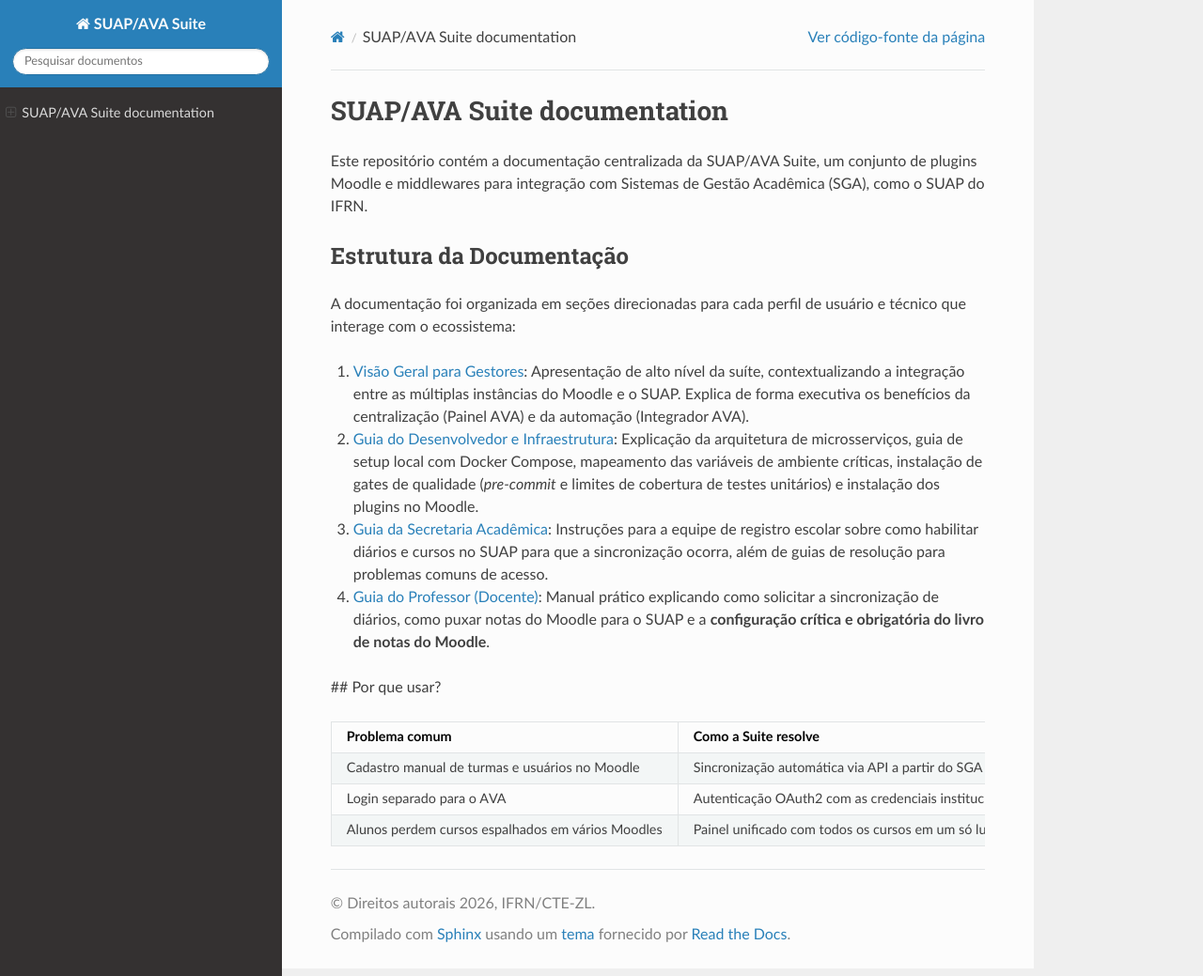
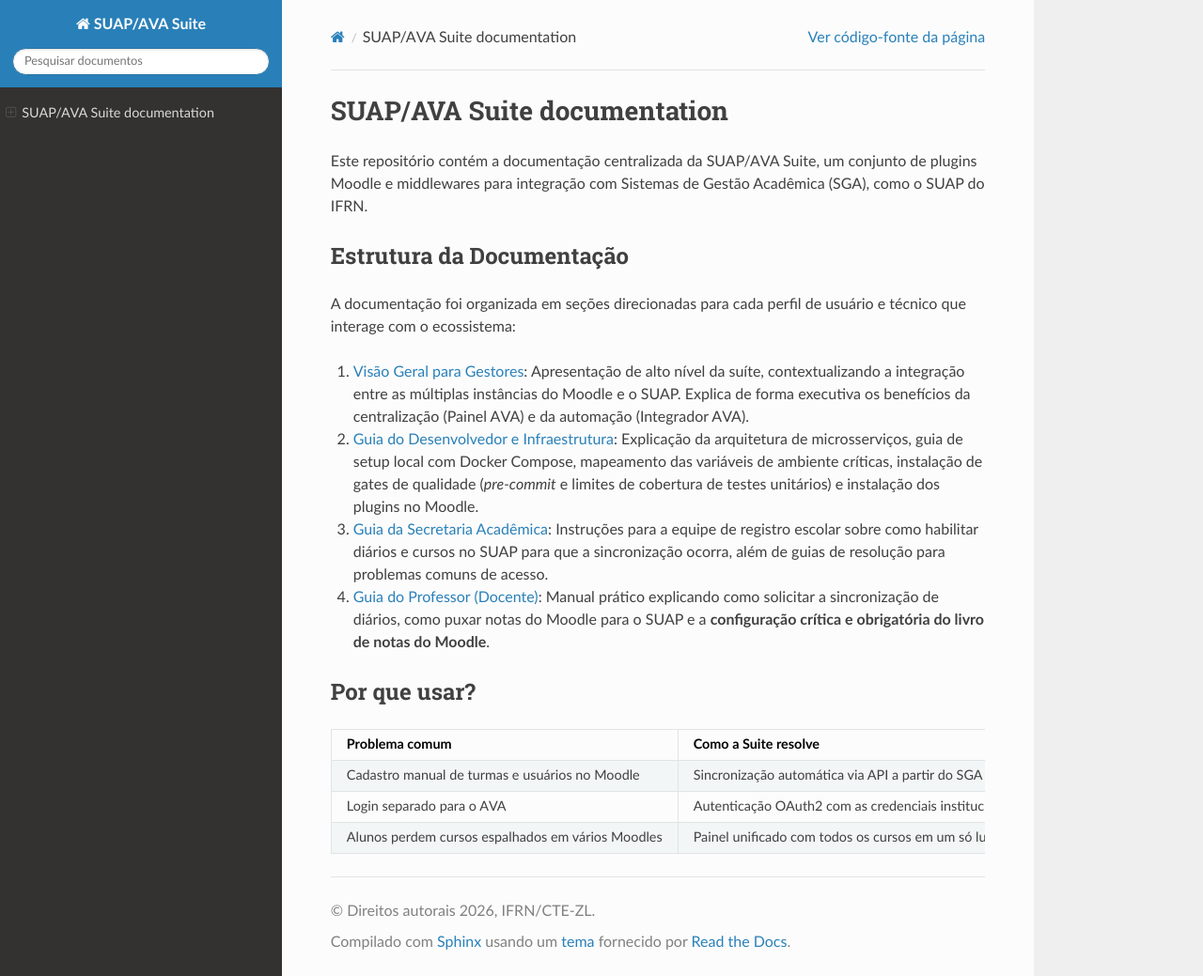
Before and after one commit to suap-ava-suite/suap-ava-suite.github.io, a Sphinx documentation site: the page built from source/index.rst, in a window 1280 px wide and 1039 px high. Shown: the whole window at 94% size. Built offline with Sphinx 7.4.7 and the Read the Docs theme 3.1.0, drawn with Linux system fonts in a browser that asks for light colours.

```diff
--- a/source/index.rst
+++ b/source/index.rst
@@ -17,7 +17,8 @@ A documentação foi organizada em seções direcionadas para cada perfil de usu
 3. :doc:`Guia da Secretaria Acadêmica <secretaria>`: Instruções para a equipe de registro escolar sobre como habilitar diários e cursos no SUAP para que a sincronização ocorra, além de guias de resolução para problemas comuns de acesso.
 4. :doc:`Guia do Professor (Docente) <professor>`: Manual prático explicando como solicitar a sincronização de diários, como puxar notas do Moodle para o SUAP e a **configuração crítica e obrigatória do livro de notas do Moodle**.
 
-## Por que usar?
+Por que usar?
+-------------------------
 
 +---------------------------------------------------+-------------------------------------------------------+
 | Problema comum                                    | Como a Suite resolve                                  |
```
